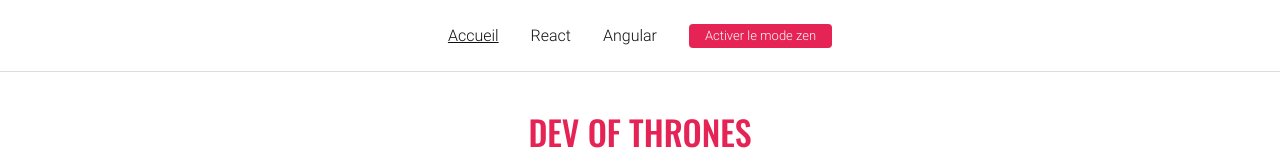
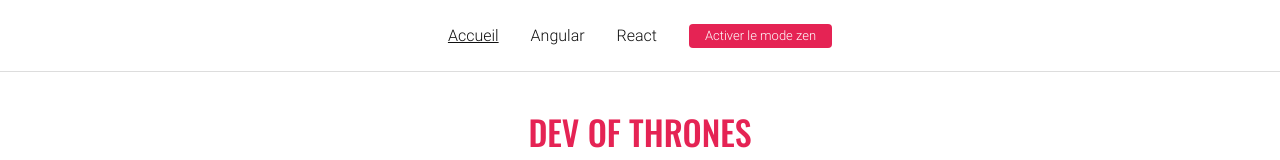
Before and after one commit to VinceBmmrt/blog-react, a React (Vite) app: page / in a window 1280 px wide. Shown: the top 160 px of the page. Built offline with nearby package versions, Linux system fonts and the light colour scheme.

Commit message:
Ajout de props sur le header

```diff
--- a/src/components/App/App.tsx
+++ b/src/components/App/App.tsx
@@ -13,7 +13,7 @@ function App() {
 
   return (
     <div className="app">
-      <Header />
+      <Header categories={categoriesData} />
       <Posts />
       <Footer />
     </div>
--- a/src/components/Header/Header.tsx
+++ b/src/components/Header/Header.tsx
@@ -1,18 +1,30 @@
 import './Header.scss';
 
-function Header() {
+type Category = {
+  id: number;
+  slug: string;
+  name: string;
+};
+
+type HeaderProps = {
+  categories: Category[];
+};
+function Header({ categories }: HeaderProps) {
   return (
     <header className="menu" id="header">
       <nav className="menu-nav">
         <a className="menu-link menu-link--selected" href="#header">
           Accueil
         </a>
-        <a className="menu-link" href="#header">
-          React
-        </a>
-        <a className="menu-link" href="#header">
-          Angular
-        </a>
+        {categories.map((category) => (
+          <a
+            className="menu-link"
+            href={`/category/${category.slug}`}
+            key={category.id}
+          >
+            {category.name}
+          </a>
+        ))}
         <button className="menu-btn" type="button">
           Activer le mode zen
         </button>
--- a/src/main.tsx
+++ b/src/main.tsx
@@ -6,7 +6,9 @@ import App from './components/App/App';
 import './styles/index.scss';
 
 // Je créer un root pour mon application (a partir d'un élément HTML)
-const root = ReactDOM.createRoot(document.getElementById('root') as HTMLElement);
+const root = ReactDOM.createRoot(
+  document.getElementById('root') as HTMLElement
+);
 
 // On injecte notre application dans le DOM
 root.render(<App />);
```
